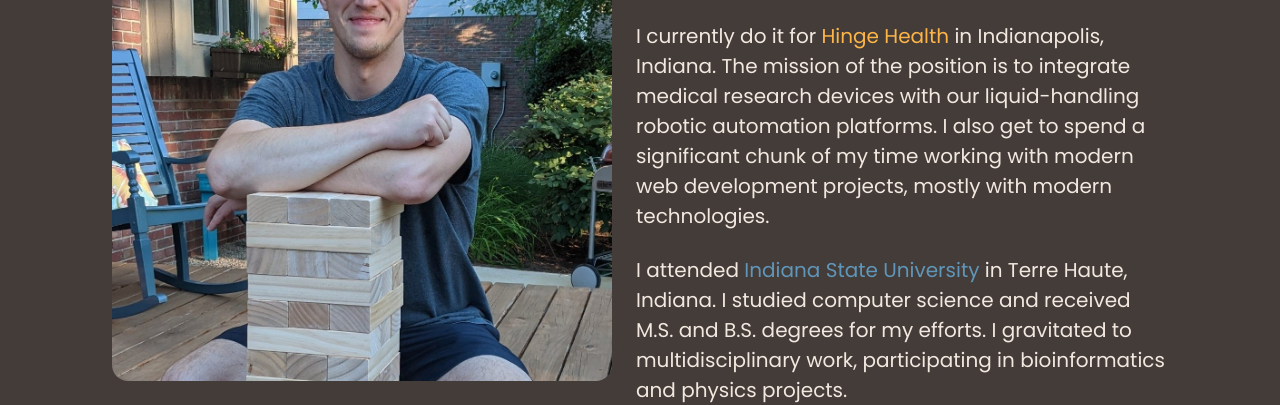
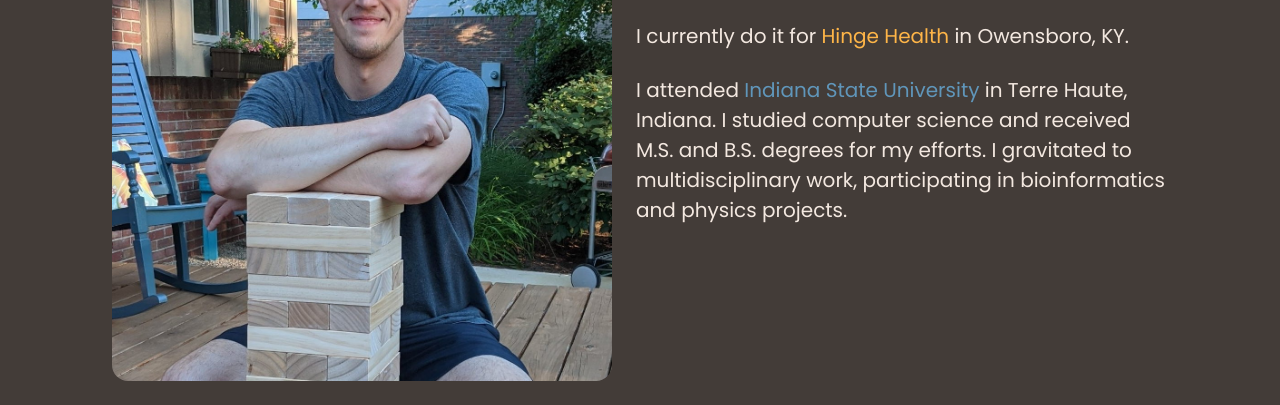
Before and after one commit to aaronmcox/me, a Gatsby site: page / in a window 1280 px wide. Shown: the part 405-810 px from the top of the page. Built offline with nearby package versions, Linux system fonts and the light colour scheme; Gatsby itself is replaced by a stand-in of ours.

Commit message:
update showcase with correct location and remove Beckman description

```diff
--- a/src/components/showcase.js
+++ b/src/components/showcase.js
@@ -23,9 +23,7 @@ export function Showcase() {
             <h3 className="subtitle is-3 has-text-light has-text-weight-bold pb-3">I'm Aaron and I develop software.</h3>
             <p className="block has-text-light is-size-5">
               I currently do it for&nbsp;<a href="https://www.beckman.com" target="_blank" className="has-text-info">Hinge Health</a>
-              &nbsp;in Indianapolis, Indiana. The mission of the position is to integrate medical research devices with our liquid-handling
-              robotic automation platforms. I also get to spend a significant chunk of my time working with modern web development
-              projects, mostly with modern technologies.
+              &nbsp;in Owensboro, KY.
             </p>
             <p className="block has-text-light is-size-5">
               I attended&nbsp;<a href="https://www.indstate.edu" target="_blank" className="has-text-primary">Indiana State University</a>
```
